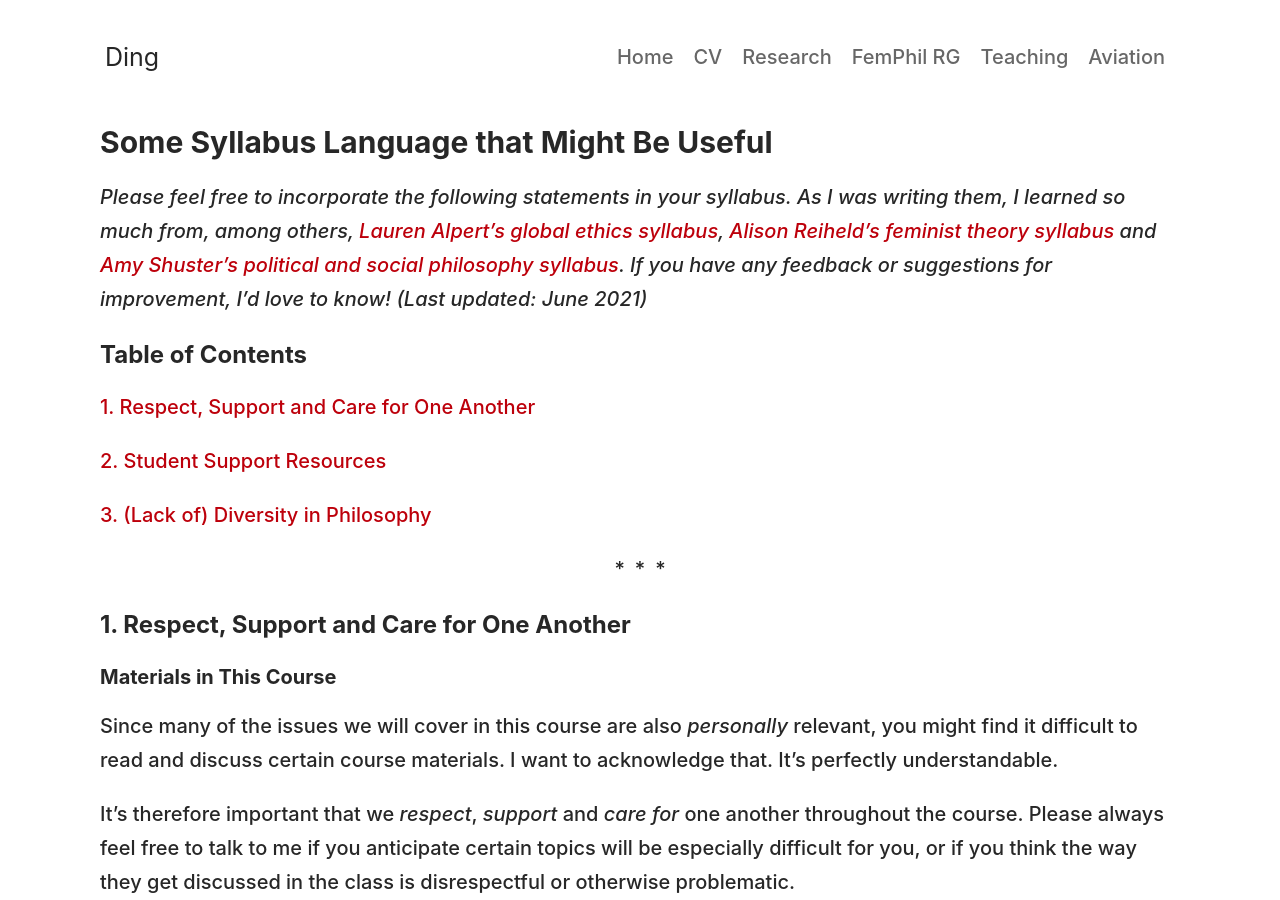
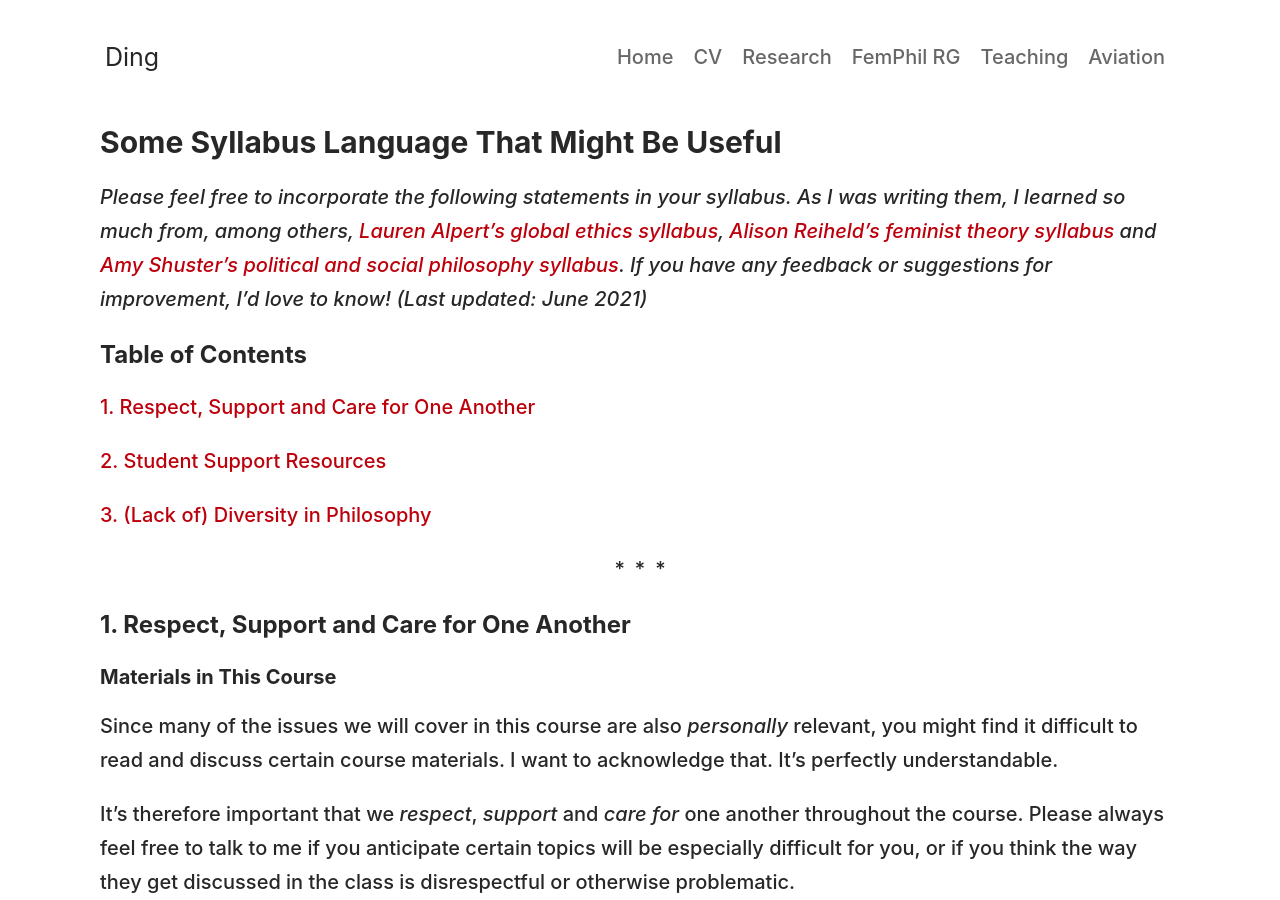
Before and after one commit to dingherself/dingherself.github.io, a Jekyll site: the page built from teaching/syllabus-language.md, in a window 1280 px wide and 900 px high. Built offline with Jekyll 4.4.1, drawn with Linux system fonts in a browser that asks for light colours; nearby versions of some CDN libraries; some web fonts are replaced.

Commit message:
minor typo

```diff
--- a/teaching/syllabus-language.md
+++ b/teaching/syllabus-language.md
@@ -6,7 +6,7 @@ include: false
 
 ---
 
-# Some Syllabus Language that Might Be Useful
+# Some Syllabus Language That Might Be Useful
 
 *Please feel free to incorporate the following statements in your syllabus. As I was writing them, I learned so much from, among others, [Lauren Alpert’s global ethics syllabus](https://laurenralpert.files.wordpress.com/2020/03/phi-1700s20-syllabus-1.pdf), [Alison Reiheld’s feminist theory syllabus](https://www.apaonline.org/resource/resmgr/inclusiveness_syllabi/Feminist_Theory_Reiheld.pdf) and [Amy Shuster’s political and social philosophy syllabus](https://philosophy.osu.edu/sites/philosophy.osu.edu/files/2400%20Shuster%20syllabus%20Autumn%202015%20for%20dept%20website.pdf). If you have any feedback or suggestions for improvement, I’d love to know! (Last updated: June 2021)*
 
```
Also changed, not shown: teaching.md (+1 -1 lines).
